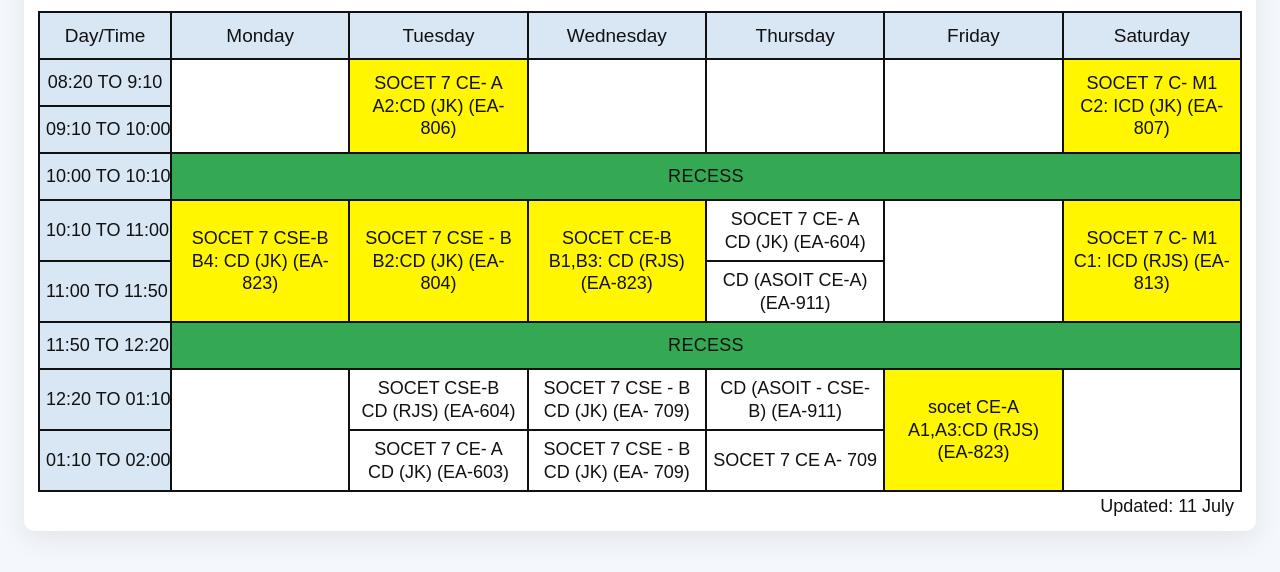
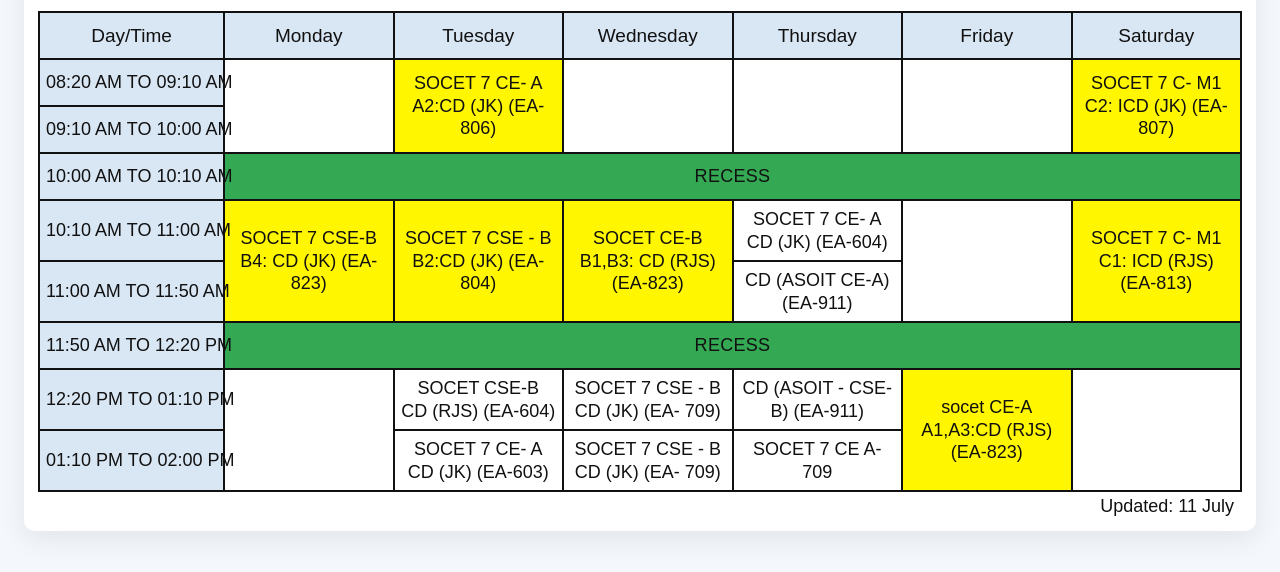
Before and after one commit to themusicaldeveloper/TT, a plain HTML site: page index.html in a window 1280 px wide. Shown: the part 80-652 px from the top of the page. Drawn offline with Linux system fonts and the light colour scheme.

Commit message:
Update index.html
11 july new update

```diff
--- a/index.html
+++ b/index.html
@@ -77,7 +77,7 @@
 
     th.time,
     td.time {
-      width: 132px;
+      width: 185px;
       background: var(--header-bg);
       font-weight: 500;
       white-space: nowrap;
@@ -183,7 +183,7 @@
         </thead>
         <tbody>
           <tr>
-            <td class="time">08:20 TO 9:10</td>
+            <td class="time">08:20 AM TO 09:10 AM</td>
             <td rowspan="2"></td>
             <td class="highlight" rowspan="2">SOCET 7 CE- A<br>A2:CD (JK) (EA-806)</td>
             <td rowspan="2"></td>
@@ -192,16 +192,16 @@
             <td class="highlight" rowspan="2">SOCET 7 C- M1<br>C2: ICD (JK) (EA-807)</td>
           </tr>
           <tr>
-            <td class="time">09:10 TO 10:00</td>
+            <td class="time">09:10 AM TO 10:00 AM</td>
           </tr>
 
           <tr>
-            <td class="time">10:00 TO 10:10</td>
+            <td class="time">10:00 AM TO 10:10 AM</td>
             <td class="recess" colspan="6">RECESS</td>
           </tr>
 
           <tr>
-            <td class="time">10:10 TO 11:00</td>
+            <td class="time">10:10 AM TO 11:00 AM</td>
             <td class="highlight" rowspan="2">SOCET 7 CSE-B<br>B4: CD (JK) (EA-823)</td>
             <td class="highlight" rowspan="2">SOCET 7 CSE - B<br>B2:CD (JK) (EA-804)</td>
             <td class="highlight" rowspan="2">SOCET CE-B<br>B1,B3: CD (RJS) (EA-823)</td>
@@ -210,17 +210,17 @@
             <td class="highlight" rowspan="2">SOCET 7 C- M1<br>C1: ICD (RJS) (EA-813)</td>
           </tr>
           <tr>
-            <td class="time">11:00 TO 11:50</td>
+            <td class="time">11:00 AM TO 11:50 AM</td>
             <td>CD (ASOIT CE-A) (EA-911)</td>
           </tr>
 
           <tr>
-            <td class="time">11:50 TO 12:20</td>
+            <td class="time">11:50 AM TO 12:20 PM</td>
             <td class="recess" colspan="6">RECESS</td>
           </tr>
 
           <tr>
-            <td class="time">12:20 TO 01:10</td>
+            <td class="time">12:20 PM TO 01:10 PM</td>
             <td rowspan="2"></td>
             <td>SOCET CSE-B<br>CD (RJS) (EA-604)</td>
             <td>SOCET 7 CSE - B<br>CD (JK) (EA- 709)</td>
@@ -229,7 +229,7 @@
             <td rowspan="2"></td>
           </tr>
           <tr>
-            <td class="time">01:10 TO 02:00</td>
+            <td class="time">01:10 PM TO 02:00 PM</td>
             <td>SOCET 7 CE- A<br>CD (JK) (EA-603)</td>
             <td>SOCET 7 CSE - B<br>CD (JK) (EA- 709)</td>
             <td>SOCET 7 CE A- 709</td>
```
